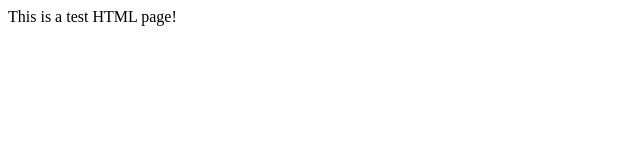
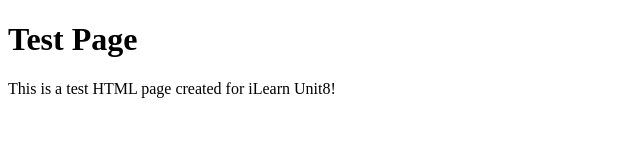
Before and after one commit to rishabh-sarkar/kiosk-site, a website: page public/index.html in a window 1280 px wide. Shown: the whole page, without its empty margins (0-640 px from the left). Drawn offline with Linux system fonts and the light colour scheme.

Commit message:
some changes for testing purposes

```diff
--- a/public/index.html
+++ b/public/index.html
@@ -6,6 +6,7 @@
     <title>Document</title>
 </head>
 <body>
-    This is a test HTML page!
+    <h1>Test Page</h1>
+    This is a test HTML page created for iLearn Unit8!
 </body>
 </html>
```
